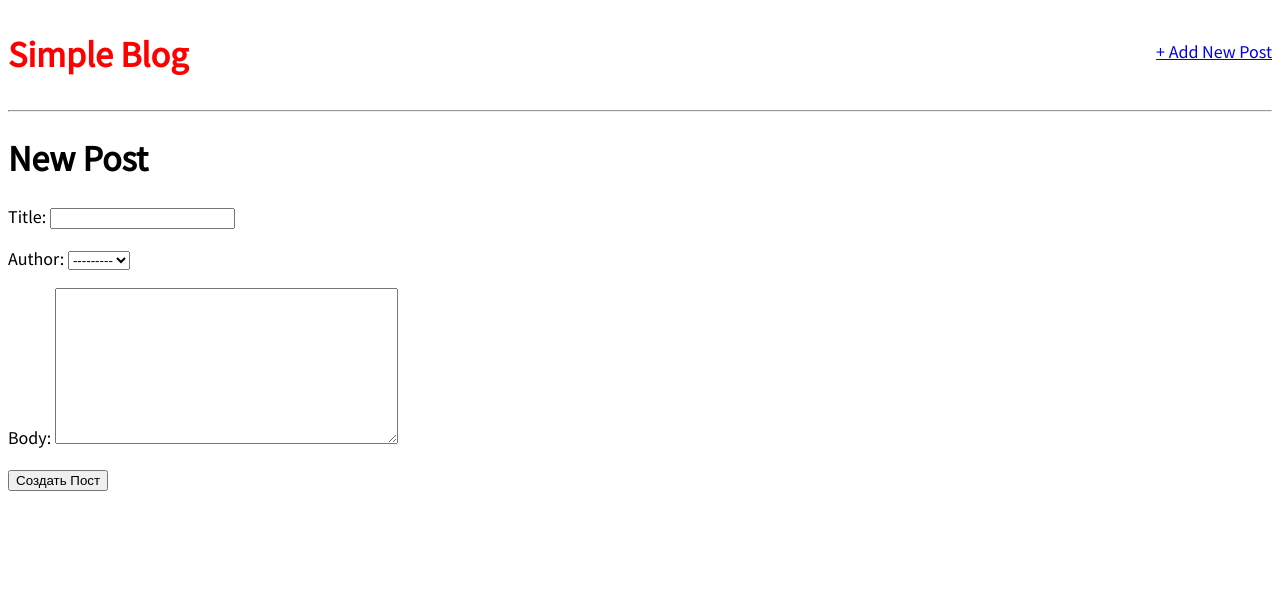
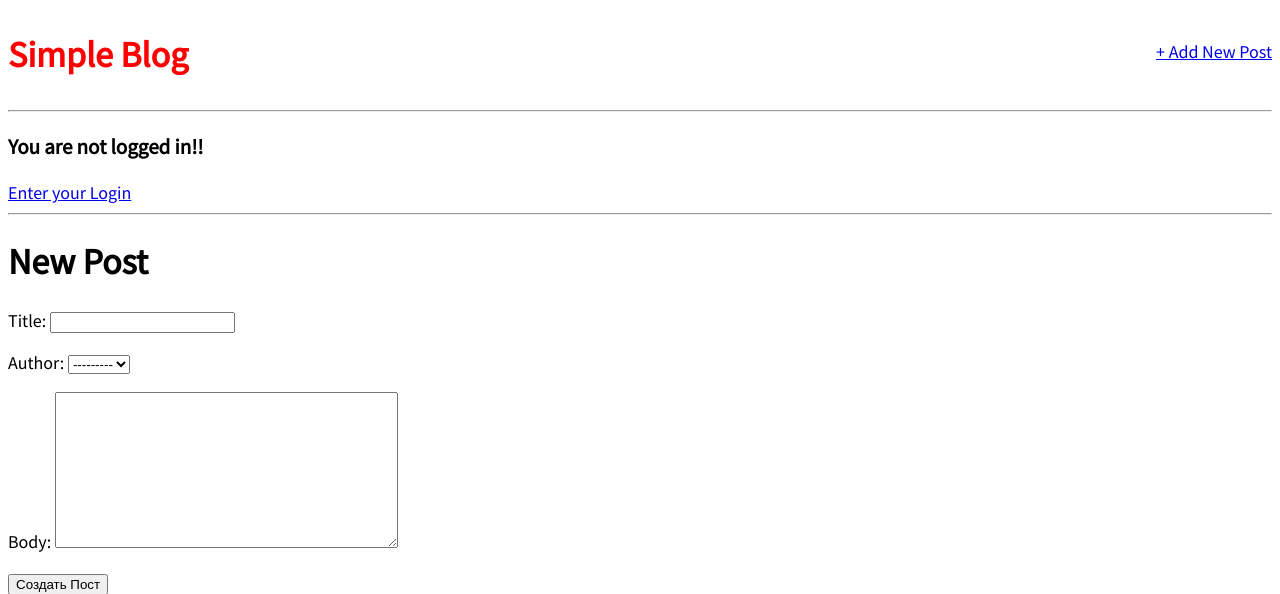
Before and after one commit to MichaelNest/Simple_Blog, a Django app: page /post/new/ in a window 1280 px wide. Shown: the top 594 px of the page. Run offline with Django 3.2, Linux system fonts and the light colour scheme.

Commit message:
Edit base.html, add {% if user.is_authenticated %}... - create window for enter login/password.

```diff
--- a/templates/base.html
+++ b/templates/base.html
@@ -19,6 +19,13 @@
             </div>
         </header>
         <hr>
+        {% if user.is_authenticated %}
+            <h2>Hello {{ user.username }}!!</h2>
+        {% else %}
+            <h3>You are not logged in!!</h3>
+            <a href="{% url 'login' %}">Enter your Login</a>
+        {% endif %}
+        <hr>
         {% block content %}
         {% endblock content %}
     </div>
```
